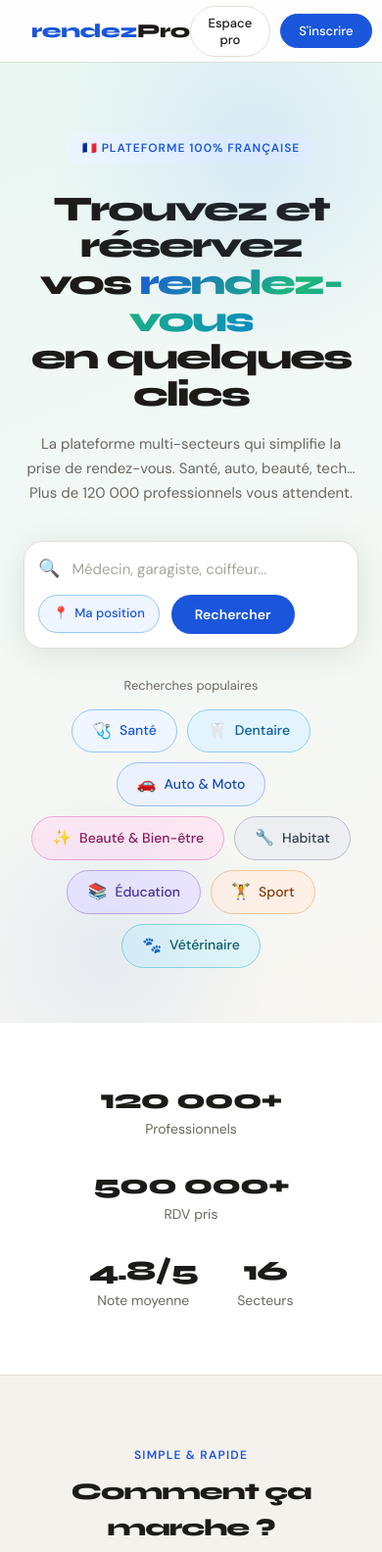
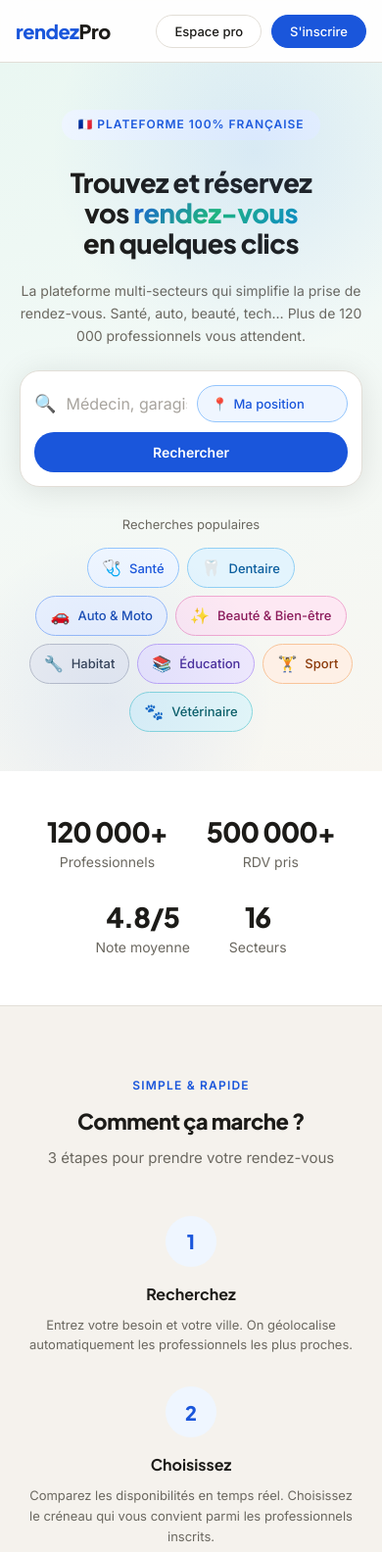
Before and after one commit to mohamedhedisehli-dot/Rendez-VousPro.fr, a plain HTML site: page index.html in a window 390 px wide. Shown: the top 1584 px of the page at 98% size. Drawn offline with Linux system fonts and the light colour scheme.

Commit message:
Update index.html

```diff
--- a/index.html
+++ b/index.html
@@ -4,7 +4,7 @@
 <meta charset="UTF-8"/>
 <meta name="viewport" content="width=device-width,initial-scale=1"/>
 <title>rendezvouPro — Trouvez un professionnel près de chez vous</title>
-<link href="https://fonts.googleapis.com/css2?family=Syne:wght@400;600;700;800&family=DM+Sans:ital,opsz,wght@0,9..40,300;0,9..40,400;0,9..40,500;0,9..40,600;1,9..40,300&display=swap" rel="stylesheet"/>
+<link href="https://fonts.googleapis.com/css2?family=Inter:wght@300;400;500;600;700;800&family=Plus+Jakarta+Sans:wght@400;500;600;700;800&display=swap" rel="stylesheet"/>
 <style>
 *{box-sizing:border-box;margin:0;padding:0}
 :root{
@@ -23,17 +23,17 @@
   --radius-xl:28px;
 }
 html{scroll-behavior:smooth}
-body{font-family:'DM Sans',sans-serif;background:var(--bg);color:var(--text);line-height:1.55;font-size:15px}
+body{font-family:'Inter',sans-serif;background:var(--bg);color:var(--text);line-height:1.55;font-size:15px}
 
 /* ── NAV ── */
 .nav{display:flex;align-items:center;justify-content:space-between;padding:0 32px;height:64px;background:rgba(255,255,255,.9);backdrop-filter:blur(12px);border-bottom:1px solid var(--border);position:sticky;top:0;z-index:100}
-.logo{font-family:'Syne',sans-serif;font-size:20px;font-weight:800;letter-spacing:-.5px;color:var(--blue)}
+.logo{font-family:'Plus Jakarta Sans',sans-serif;font-size:20px;font-weight:800;letter-spacing:-.5px;color:var(--blue)}
 .logo span{color:var(--text)}
 .nav-links{display:flex;gap:28px}
 .nav-links a{font-size:14px;color:var(--sub);text-decoration:none;transition:color .15s}
 .nav-links a:hover{color:var(--text)}
 .nav-actions{display:flex;gap:10px;align-items:center}
-.btn{padding:8px 18px;border-radius:30px;font-size:13px;font-weight:500;cursor:pointer;border:1px solid var(--border);background:var(--white);color:var(--text);font-family:'DM Sans',sans-serif;transition:all .15s}
+.btn{padding:8px 18px;border-radius:30px;font-size:13px;font-weight:500;cursor:pointer;border:1px solid var(--border);background:var(--white);color:var(--text);font-family:'Inter',sans-serif;transition:all .15s}
 .btn:hover{background:var(--bg)}
 .btn-primary{background:var(--blue);color:#fff;border-color:var(--blue)}
 .btn-primary:hover{background:#1342b5}
@@ -46,17 +46,17 @@
 .hero::before{content:'';position:absolute;top:-120px;right:-80px;width:420px;height:420px;border-radius:50%;background:radial-gradient(circle,rgba(59,130,246,.12) 0%,transparent 70%);pointer-events:none}
 .hero::after{content:'';position:absolute;bottom:-100px;left:-60px;width:340px;height:340px;border-radius:50%;background:radial-gradient(circle,rgba(26,86,219,.08) 0%,transparent 70%);pointer-events:none}
 .hero-eyebrow{display:inline-flex;align-items:center;gap:8px;background:var(--blue-light);color:var(--blue);font-size:12px;font-weight:600;letter-spacing:.08em;text-transform:uppercase;padding:6px 16px;border-radius:30px;margin-bottom:28px}
-.hero h1{font-family:'Syne',sans-serif;font-size:clamp(36px,6vw,64px);font-weight:800;line-height:1.05;letter-spacing:-2px;margin-bottom:20px;max-width:760px;margin-left:auto;margin-right:auto}
+.hero h1{font-family:'Plus Jakarta Sans',sans-serif;font-size:clamp(26px,5vw,64px);font-weight:800;line-height:1.1;letter-spacing:-1px;margin-bottom:20px;max-width:760px;margin-left:auto;margin-right:auto}
 .hero h1 .gradient{background:linear-gradient(135deg,#1a56db 0%,#1DB876 50%,#0B8AC4 100%);-webkit-background-clip:text;-webkit-text-fill-color:transparent;background-clip:text}
 .hero p{font-size:clamp(15px,2vw,18px);color:var(--sub);max-width:520px;margin:0 auto 36px;line-height:1.65}
 
 /* ── SEARCH ── */
 .search-card{background:var(--white);border-radius:var(--radius-xl);padding:10px 10px 10px 20px;display:flex;align-items:center;gap:12px;max-width:640px;margin:0 auto 28px;box-shadow:0 4px 32px rgba(0,0,0,.1);border:1px solid var(--border)}
-.search-card input{flex:1;border:none;outline:none;font-size:15px;font-family:'DM Sans',sans-serif;color:var(--text);background:transparent}
+.search-card input{flex:1;border:none;outline:none;font-size:15px;font-family:'Inter',sans-serif;color:var(--text);background:transparent}
 .search-card input::placeholder{color:var(--hint)}
 .loc-pill{display:flex;align-items:center;gap:6px;font-size:13px;color:var(--blue);font-weight:500;padding:8px 14px;border-radius:30px;border:1px solid #93C5FD;background:#EFF6FF;cursor:pointer;white-space:nowrap;transition:all .15s;flex-shrink:0}
 .loc-pill:hover{background:#DBEAFE}
-.search-submit{background:var(--blue);color:#fff;border:none;padding:11px 24px;border-radius:20px;font-size:14px;font-weight:600;font-family:'DM Sans',sans-serif;cursor:pointer;white-space:nowrap;flex-shrink:0;transition:all .15s}
+.search-submit{background:var(--blue);color:#fff;border:none;padding:11px 24px;border-radius:20px;font-size:14px;font-weight:600;font-family:'Inter',sans-serif;cursor:pointer;white-space:nowrap;flex-shrink:0;transition:all .15s}
 .search-submit:hover{background:#1342b5}
 
 /* ── POPULAR TAGS (style screenshot) ── */
@@ -91,19 +91,19 @@
   gap:0;flex-wrap:wrap;
 }
 .stat-item{text-align:center;padding:0 48px}
-.stat-num{font-family:'Syne',sans-serif;font-size:clamp(28px,4vw,46px);font-weight:800;color:var(--text);letter-spacing:-1px;line-height:1}
+.stat-num{font-family:'Plus Jakarta Sans',sans-serif;font-size:clamp(28px,4vw,46px);font-weight:800;color:var(--text);letter-spacing:-1px;line-height:1}
 .stat-lbl{font-size:14px;color:var(--sub);margin-top:6px}
 .stat-sep{width:1px;height:56px;background:var(--border)}
 
 /* ── HOW IT WORKS ── */
 .how{padding:72px 24px;background:var(--bg)}
 .section-label{font-size:12px;font-weight:600;letter-spacing:.1em;text-transform:uppercase;color:var(--blue);margin-bottom:10px;text-align:center}
-.section-title{font-family:'Syne',sans-serif;font-size:clamp(24px,4vw,38px);font-weight:800;letter-spacing:-1px;text-align:center;margin-bottom:8px}
+.section-title{font-family:'Plus Jakarta Sans',sans-serif;font-size:clamp(22px,4vw,38px);font-weight:800;letter-spacing:-0.5px;text-align:center;margin-bottom:8px}
 .section-sub{font-size:15px;color:var(--sub);text-align:center;margin-bottom:48px}
 .steps{display:grid;grid-template-columns:repeat(auto-fit,minmax(220px,1fr));gap:32px;max-width:900px;margin:0 auto}
 .step{text-align:center}
-.step-num{width:52px;height:52px;border-radius:50%;background:var(--blue-light);color:var(--blue);font-family:'Syne',sans-serif;font-size:20px;font-weight:800;display:flex;align-items:center;justify-content:center;margin:0 auto 16px}
-.step h3{font-family:'Syne',sans-serif;font-size:16px;font-weight:700;margin-bottom:8px}
+.step-num{width:52px;height:52px;border-radius:50%;background:var(--blue-light);color:var(--blue);font-family:'Plus Jakarta Sans',sans-serif;font-size:20px;font-weight:800;display:flex;align-items:center;justify-content:center;margin:0 auto 16px}
+.step h3{font-family:'Plus Jakarta Sans',sans-serif;font-size:16px;font-weight:700;margin-bottom:8px}
 .step p{font-size:13px;color:var(--sub);line-height:1.6}
 
 /* ── SECTORS ── */
@@ -115,7 +115,7 @@
 .seg-search-icon{position:absolute;left:16px;top:50%;transform:translateY(-50%);font-size:15px;color:var(--hint)}
 .seg-stats-row{display:flex;gap:20px;align-items:center}
 .seg-stat{text-align:center}
-.seg-stat-n{font-family:'Syne',sans-serif;font-size:22px;font-weight:800;color:var(--blue);line-height:1}
+.seg-stat-n{font-family:'Plus Jakarta Sans',sans-serif;font-size:22px;font-weight:800;color:var(--blue);line-height:1}
 .seg-stat-l{font-size:11px;color:var(--sub);text-transform:uppercase;letter-spacing:.06em}
 .seg-divider{width:1px;height:32px;background:var(--border)}
 .grid{display:grid;grid-template-columns:repeat(auto-fill,minmax(300px,1fr));gap:12px;max-width:1100px;margin:0 auto}
@@ -124,9 +124,9 @@
 .card-header{display:flex;align-items:center;gap:14px;padding:16px 18px;cursor:pointer;user-select:none}
 .card-icon{width:42px;height:42px;border-radius:12px;display:flex;align-items:center;justify-content:center;font-size:19px;flex-shrink:0}
 .card-info{flex:1;min-width:0}
-.card-name{font-family:'Syne',sans-serif;font-size:14px;font-weight:700;white-space:nowrap;overflow:hidden;text-overflow:ellipsis}
+.card-name{font-family:'Plus Jakarta Sans',sans-serif;font-size:14px;font-weight:700;white-space:nowrap;overflow:hidden;text-overflow:ellipsis}
 .card-desc{font-size:12px;color:var(--sub);white-space:nowrap;overflow:hidden;text-overflow:ellipsis;margin-top:2px}
-.card-count{font-family:'Syne',sans-serif;font-size:11px;font-weight:700;padding:3px 9px;border-radius:20px;flex-shrink:0}
+.card-count{font-family:'Plus Jakarta Sans',sans-serif;font-size:11px;font-weight:700;padding:3px 9px;border-radius:20px;flex-shrink:0}
 .chevron{font-size:10px;color:var(--hint);margin-left:6px;transition:transform .25s;flex-shrink:0}
 .chevron.open{transform:rotate(90deg)}
 .subsectors{display:none;padding:0 18px 14px;border-top:1px solid #F0EDE8;background:var(--bg)}
@@ -155,12 +155,12 @@
 
 /* ── CTA ── */
 .cta{background:linear-gradient(135deg,#1a56db 0%,#1342b5 100%);padding:72px 24px;text-align:center;color:#fff}
-.cta h2{font-family:'Syne',sans-serif;font-size:clamp(24px,4vw,40px);font-weight:800;letter-spacing:-1px;margin-bottom:14px}
+.cta h2{font-family:'Plus Jakarta Sans',sans-serif;font-size:clamp(22px,4vw,40px);font-weight:800;letter-spacing:-0.5px;margin-bottom:14px}
 .cta p{font-size:16px;opacity:.8;margin-bottom:32px;max-width:480px;margin-left:auto;margin-right:auto}
 .cta-btns{display:flex;gap:14px;justify-content:center;flex-wrap:wrap}
-.btn-white{background:#fff;color:var(--blue);border:none;padding:13px 28px;border-radius:30px;font-size:15px;font-weight:600;font-family:'DM Sans',sans-serif;cursor:pointer;transition:all .15s}
+.btn-white{background:#fff;color:var(--blue);border:none;padding:13px 28px;border-radius:30px;font-size:15px;font-weight:600;font-family:'Inter',sans-serif;cursor:pointer;transition:all .15s}
 .btn-white:hover{transform:translateY(-1px);box-shadow:0 4px 16px rgba(0,0,0,.2)}
-.btn-outline-white{background:transparent;color:#fff;border:1.5px solid rgba(255,255,255,.5);padding:13px 28px;border-radius:30px;font-size:15px;font-weight:500;font-family:'DM Sans',sans-serif;cursor:pointer;transition:all .15s}
+.btn-outline-white{background:transparent;color:#fff;border:1.5px solid rgba(255,255,255,.5);padding:13px 28px;border-radius:30px;font-size:15px;font-weight:500;font-family:'Inter',sans-serif;cursor:pointer;transition:all .15s}
 .btn-outline-white:hover{border-color:#fff;background:rgba(255,255,255,.1)}
 
 /* ── FOOTER ── */
@@ -169,12 +169,22 @@
 
 /* ── RESPONSIVE ── */
 @media(max-width:700px){
+  .nav{padding:0 16px}
   .nav-links{display:none}
-  .search-card{flex-wrap:wrap;border-radius:var(--radius-lg);padding:14px}
+  .hero{padding:48px 20px 40px}
+  .hero h1{font-size:clamp(24px,7vw,36px);letter-spacing:-0.5px;line-height:1.15}
+  .hero p{font-size:14px;margin-bottom:24px}
+  .search-card{flex-wrap:wrap;border-radius:var(--radius-lg);padding:14px;gap:10px}
+  .search-card input{width:100%;font-size:16px}
+  .loc-pill{flex:1}
+  .search-submit{width:100%;text-align:center;padding:12px}
+  .popular-tags{gap:8px}
+  .pop-tag{font-size:13px;padding:7px 14px}
   .stat-item{padding:16px 20px}
   .stat-sep{display:none}
   .seg-controls{flex-direction:column;align-items:stretch}
   .seg-search{max-width:100%}
+  .stats-bar{padding:32px 16px}
 }
 </style>
 </head>
```
